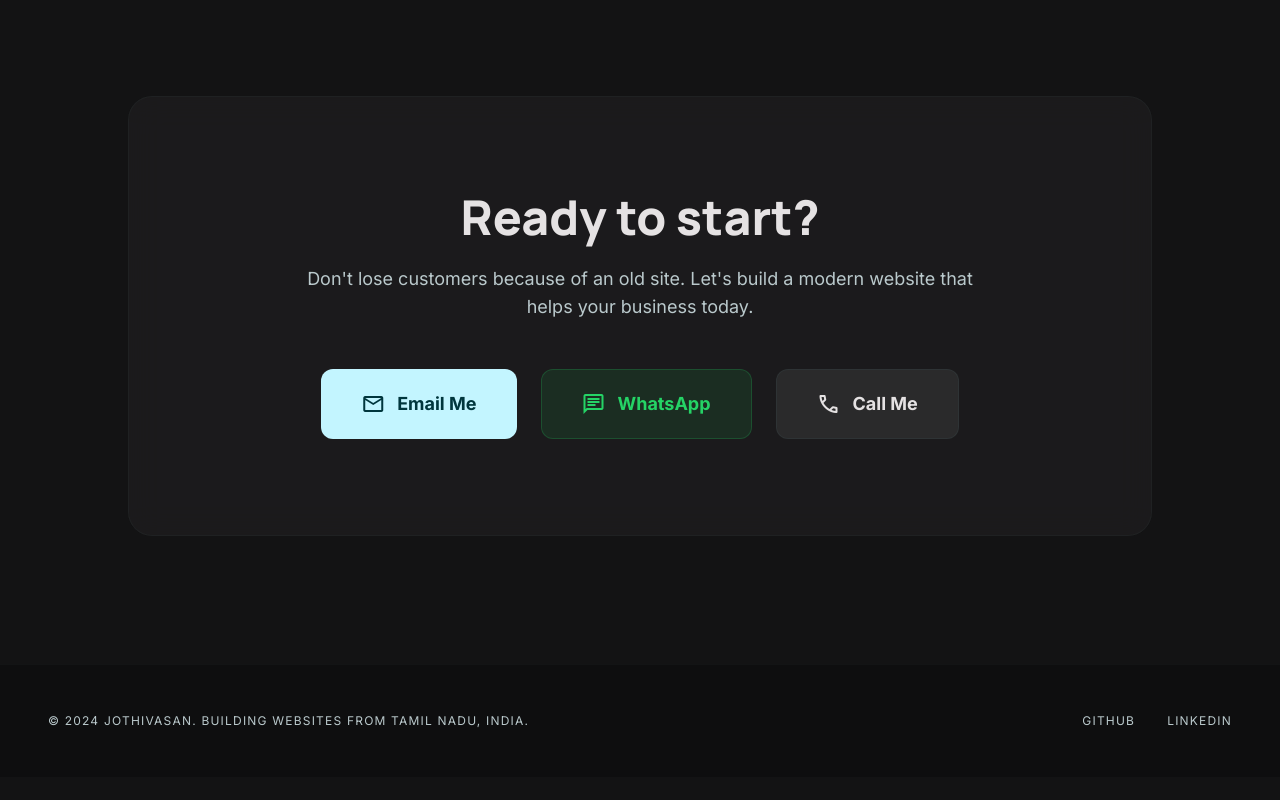
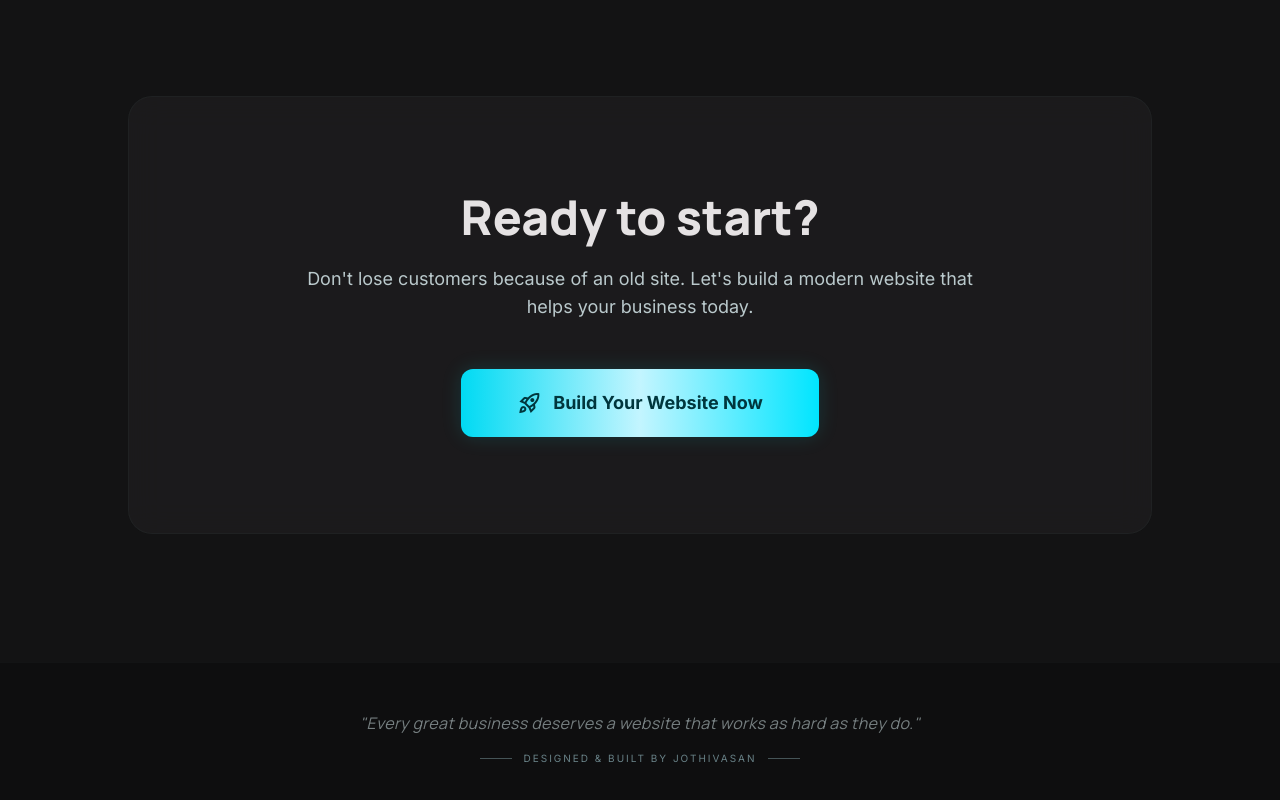
Before and after one commit to HipHopTamizha-web/Jothivasan_-portfolio-, a plain HTML site: page index.html in a window 1280 px wide. Shown: the part 6140-6940 px from the top of the page. Before the commit the page ends 6917 px from the top, so only its background shows below. Drawn offline with nearby package versions, Linux system fonts and the light colour scheme.

Commit message:
final comit

```diff
--- a/index.html
+++ b/index.html
@@ -804,23 +804,11 @@
                 <h2 class="text-2xl sm:text-4xl md:text-5xl font-headline font-black mb-4 sm:mb-6">Ready to start?</h2>
                 <p class="text-base sm:text-lg text-on-surface-variant mb-8 sm:mb-12 max-w-2xl mx-auto">Don't lose
                     customers because of an old site. Let's build a modern website that helps your business today.</p>
-                <div class="flex flex-col sm:flex-row flex-wrap gap-4 sm:gap-6 justify-center">
-                    <a class="flex items-center justify-center gap-3 px-8 sm:px-10 py-4 sm:py-5 bg-primary text-on-primary rounded-xl font-bold text-base sm:text-lg hover:scale-[1.02] transition-transform hover:shadow-[0_0_20px_rgba(0,218,243,0.12)]"
-                        href="mailto:hiphoptamizha1402@gmail.com?subject=Website%20Inquiry&body=Hello%2C%20I%20would%20like%20to%20build%20a%20website."
-                        id="contact-email">
-                        <span class="material-symbols-outlined">mail</span>
-                        Email Me
-                    </a>
-                    <a class="flex items-center justify-center gap-3 px-8 sm:px-10 py-4 sm:py-5 bg-[#25D366]/10 text-[#25D366] border border-[#25D366]/20 rounded-xl font-bold text-base sm:text-lg hover:bg-[#25D366]/15 transition-all"
-                        href="https://wa.me/919342481381?text=Hello%20%F0%9F%91%8B%2C%20I%20would%20like%20to%20discuss%20building%20a%20website."
-                        target="_blank" rel="noopener" id="contact-whatsapp">
-                        <span class="material-symbols-outlined">chat</span>
-                        WhatsApp
-                    </a>
-                    <a class="flex items-center justify-center gap-3 px-8 sm:px-10 py-4 sm:py-5 bg-surface-container-high text-on-surface border border-outline-variant/30 rounded-xl font-bold text-base sm:text-lg hover:bg-surface-variant transition-all hover:scale-[1.02]"
-                        href="tel:+919342481381" id="contact-call">
-                        <span class="material-symbols-outlined">call</span>
-                        Call Me
+                <div class="flex justify-center">
+                    <a class="flex items-center justify-center gap-3 px-10 sm:px-14 py-4 sm:py-5 bg-primary text-on-primary rounded-xl font-bold text-base sm:text-lg hover:scale-[1.03] transition-all hover:shadow-[0_0_35px_rgba(0,218,243,0.25)] shadow-[0_0_20px_rgba(0,218,243,0.15)] active:scale-95 bg-gradient-to-r from-primary-fixed-dim via-primary to-primary-container"
+                        href="form.html" id="contact-build">
+                        <span class="material-symbols-outlined">rocket_launch</span>
+                        Build Your Website Now
                     </a>
                 </div>
             </div>
@@ -829,14 +817,14 @@
 
     <!-- ==================== FOOTER ==================== -->
     <footer class="bg-surface-container-lowest w-full py-8 sm:py-12 border-t border-outline-variant/10">
-        <div
-            class="flex flex-col md:flex-row justify-between items-center px-5 sm:px-12 gap-4 sm:gap-6 max-w-7xl mx-auto">
-            <div class="font-label text-xs uppercase tracking-[0.1em] text-on-surface-variant text-center md:text-left">
-                © 2024 JOTHIVASAN. Building websites from Tamil Nadu, India.
-            </div>
-            <div class="flex gap-6 sm:gap-8 font-label text-xs uppercase tracking-[0.1em]">
-                <a class="text-on-surface-variant hover:text-primary transition-all" href="#">GitHub</a>
-                <a class="text-on-surface-variant hover:text-primary transition-all" href="#">LinkedIn</a>
+        <div class="flex flex-col items-center px-5 sm:px-12 gap-4 max-w-7xl mx-auto text-center">
+            <p class="font-headline text-sm sm:text-base text-on-surface-variant/60 italic tracking-wide">
+                "Every great business deserves a website that works as hard as they do."
+            </p>
+            <div class="flex items-center gap-3">
+                <div class="w-8 h-[1px] bg-primary/30"></div>
+                <span class="font-label text-[10px] uppercase tracking-[0.2em] text-primary/50">Designed & Built by Jothivasan</span>
+                <div class="w-8 h-[1px] bg-primary/30"></div>
             </div>
         </div>
     </footer>
```
Also changed, not shown: form.html (+15 -46 lines).
